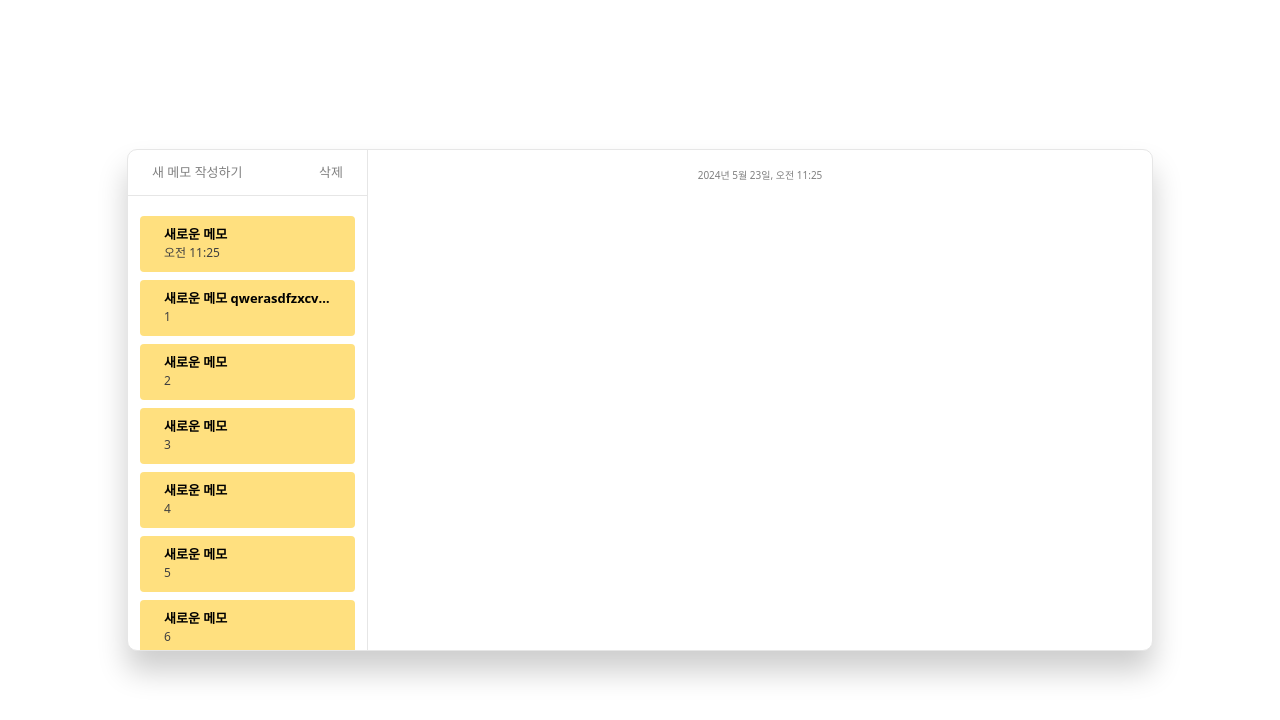
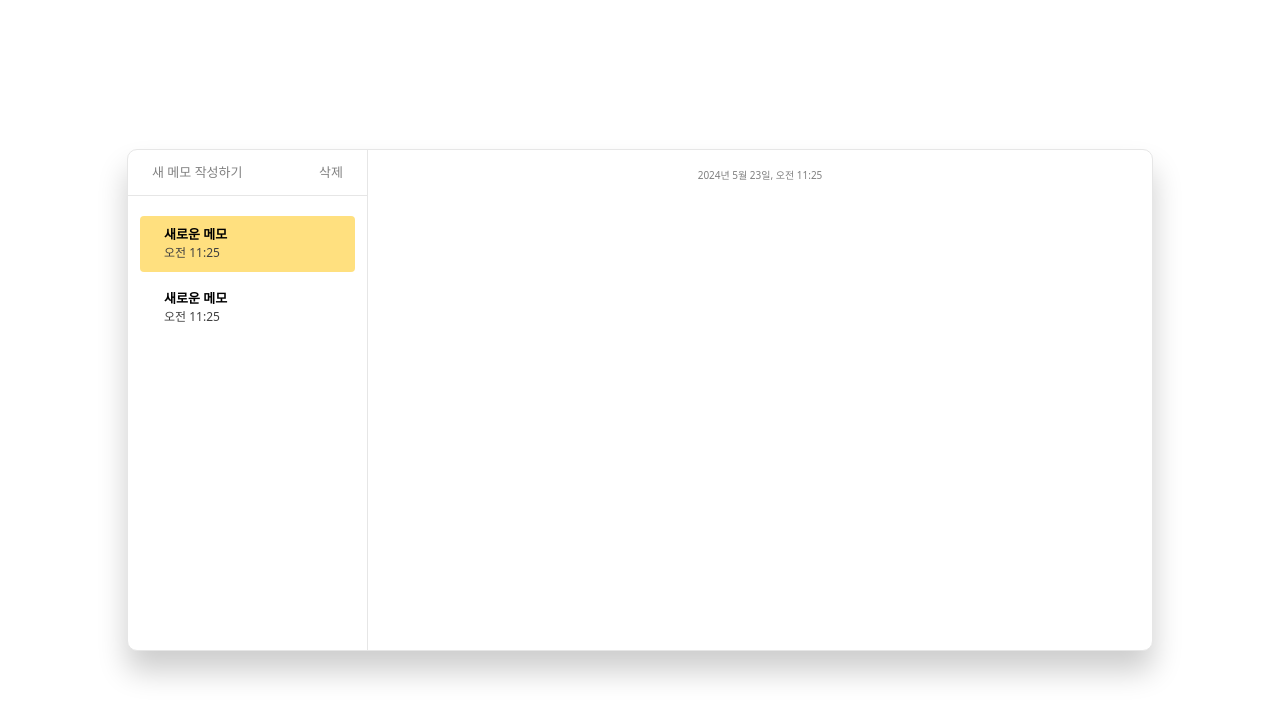
Before and after one commit to hb9901/challenge-class, a React (Vite) app in the folder assignments/04-memo/: page / in a window 1280 px wide. Both pictures are taken after a click on the button "새 메모 작성하기". Shown: the top 720 px of the page. Built offline with nearby package versions, Linux system fonts and the light colour scheme.

Commit message:
memoApp 구현 완료!

```diff
--- a/assignments/04-memo/src/components/InputForm/functions.js
+++ b/assignments/04-memo/src/assets/js/functions.js
@@ -1,4 +1,5 @@
-export function makeDateStr(date) {
+export function makeDateStr() {
+  const date = new Date();
   const hour = changeHour(date.getHours());
   const time = checkHour(date.getHours());
   const dateStr =
@@ -17,7 +18,8 @@ export function makeDateStr(date) {
   return dateStr;
 }
 
-export function makeHourMinStr(date) {
+export function makeHourMinStr() {
+  const date = new Date();
   const hour = changeHour(date.getHours());
   const time = checkHour(date.getHours());
   const timeStr = time + " " + hour + ":" + date.getMinutes();
--- a/assignments/04-memo/src/components/InputForm/InputForm.jsx
+++ b/assignments/04-memo/src/components/InputForm/InputForm.jsx
@@ -1,21 +1,29 @@
-import { useDispatch } from "react-redux";
+import { useDispatch, useSelector } from "react-redux";
 import styled from "styled-components";
+import { makeDateStr, makeHourMinStr } from "../../assets/js/functions";
 import { UPDATE_MEMO } from "../../redux/reducers/memo.reducer";
-import { makeDateStr } from "./functions";
 
 function InputForm() {
   const dispatch = useDispatch();
-  const date = new Date();
-  const dateStr = makeDateStr(date);
+  const content = useSelector((state) => state.memo.content);
+  const date = makeDateStr();
+  const time = makeHourMinStr(date);
 
   const handleChange = ({ target }) => {
-    dispatch({ type: UPDATE_MEMO, payload: { content: target.value } });
+    dispatch({
+      type: UPDATE_MEMO,
+      payload: {
+        title: target.value.length > 0 ? target.value : "새로운 메모",
+        content: target.value.length > 0 ? target.value : "",
+        time,
+      },
+    });
   };
 
   return (
     <Wrapper>
-      <DateTime>{dateStr}</DateTime>
-      <InputMemo onChange={handleChange} />
+      <DateTime>{date}</DateTime>
+      <InputMemo value={content} onChange={handleChange} />
     </Wrapper>
   );
 }
--- a/assignments/04-memo/src/components/LeftAside/Header/Header.jsx
+++ b/assignments/04-memo/src/components/LeftAside/Header/Header.jsx
@@ -1,12 +1,46 @@
+import { useDispatch, useSelector } from "react-redux";
 import styled from "styled-components";
+import { INIT_MEMO } from "../../../redux/reducers/memo.reducer";
+import { ADD_MEMO, DEL_MEMO } from "../../../redux/reducers/memos.reducer";
+import { UPDATE_ID } from "../../../redux/reducers/selectedID.reducer";
 
 function Header() {
-  return(
+  const selectedID = useSelector((state) => state.selectedID);
+  const memo = useSelector((state) => state.memo);
+  const dispatch = useDispatch();
+
+  const handleClickAdd = () => {
+    dispatch({
+      type: ADD_MEMO,
+      payload: {
+        id: crypto.randomUUID(),
+        ...memo,
+      },
+    });
+    dispatch({
+      type: INIT_MEMO,
+    });
+  };
+
+  const handleClickDel = () => {
+    if (selectedID !== "1") {
+      dispatch({
+        type: DEL_MEMO,
+        payload: selectedID,
+      });
+      dispatch({
+        type: UPDATE_ID,
+        payload: "1",
+      })
+    }
+  };
+
+  return (
     <Wrapper>
-      <Btn>새 메모 작성하기</Btn>
-      <Btn>삭제</Btn>
+      <Btn onClick={handleClickAdd}>새 메모 작성하기</Btn>
+      <Btn onClick={handleClickDel}>삭제</Btn>
     </Wrapper>
-  )
+  );
 }
 
 export default Header;
--- a/assignments/04-memo/src/components/LeftAside/LeftAside.jsx
+++ b/assignments/04-memo/src/components/LeftAside/LeftAside.jsx
@@ -21,5 +21,6 @@ const Wrapper = styled.aside`
 
   border-right: 1px solid rgb(230, 230, 230);
 
+  align-content: flex-start;
   overflow-y: auto;
 `;
--- a/assignments/04-memo/src/components/LeftAside/Memos/Memos.jsx
+++ b/assignments/04-memo/src/components/LeftAside/Memos/Memos.jsx
@@ -1,56 +1,74 @@
-import { useSelector } from "react-redux";
+import { useDispatch, useSelector } from "react-redux";
 import styled from "styled-components";
-import { makeHourMinStr } from "./functions";
+import { UPDATE_MEMO } from "../../../redux/reducers/memo.reducer";
+import { UPDATE_MEMOS } from "../../../redux/reducers/memos.reducer";
+import { UPDATE_ID } from "../../../redux/reducers/selectedID.reducer";
 
-const mockData = [
-  {
-    date: "1",
-    title: "새로운 메모 qwerasdfzxcvqweer",
-  },
-  {
-    date: "2",
-    title: "새로운 메모",
-  },
-  {
-    date: "3",
-    title: "새로운 메모",
-  },
-  {
-    date: "4",
-    title: "새로운 메모",
-  },
-  {
-    date: "5",
-    title: "새로운 메모",
-  },
-  {
-    date: "6",
-    title: "새로운 메모",
-  },
-  {
-    date: "7",
-    title: "새로운 메모",
-  },
-];
 function Memos() {
-  const memo = useSelector((state) => state.memo.content)
-  const date = new Date();
-  const timeStr = makeHourMinStr(date);
+  const typingMemo = useSelector((state) => state.memo);
+  const memos = useSelector((state) => state.memos);
+  const selectedID = useSelector((state) => state.selectedID);
+  const dispatch = useDispatch();
+  const START_INDEX = memos.length - 1;
 
-  console.log(memo, timeStr);
+  const handleClick = ({ currentTarget }) => {
+    dispatch({
+      type: UPDATE_MEMO,
+      payload: {
+        title: currentTarget.dataset.title,
+        content: currentTarget.dataset.content,
+        time: currentTarget.dataset.time,
+      },
+    });
+    dispatch({
+      type: UPDATE_MEMOS,
+      payload: {
+        id: selectedID,
+        ...typingMemo,
+      },
+    });
+    dispatch({
+      type: UPDATE_ID,
+      payload: currentTarget.dataset.id,
+    });
+  };
+
   return (
     <MemosList>
-      <Memo>
-        <MemoTitle>{memo}</MemoTitle>
-        <MemoDate>{timeStr}</MemoDate>
+      <Memo
+        data-id={memos[START_INDEX].id}
+        data-title={memos[START_INDEX].title}
+        data-content={memos[START_INDEX].content}
+        data-time={memos[START_INDEX].time}
+        onClick={handleClick}
+        $isSelected={selectedID === memos[START_INDEX].id}
+      >
+        <MemoTitle>
+          {selectedID === memos[START_INDEX].id
+            ? typingMemo.title
+            : memos[START_INDEX].title}
+        </MemoTitle>
+        <MemoDate>{memos[START_INDEX].time}</MemoDate>
       </Memo>
-      {mockData.map((memo) => {
-        return (
-          <Memo key={memo.date}>
-            <MemoTitle>{memo.title}</MemoTitle>
-            <MemoDate>{memo.date}</MemoDate>
-          </Memo>
-        );
+      {memos.map((memo, index) => {
+        if (index !== START_INDEX) {
+          return (
+            <Memo
+              key={memo.id}
+              data-id={memo.id}
+              data-title={memo.title}
+              data-content={memo.content}
+              data-time={memo.time}
+              onClick={handleClick}
+              $isSelected={selectedID === memo.id}
+            >
+              <MemoTitle>
+                {selectedID === memo.id ? typingMemo.title : memo.title}
+              </MemoTitle>
+              <MemoDate>{memo.time}</MemoDate>
+            </Memo>
+          );
+        }
       })}
     </MemosList>
   );
@@ -71,7 +89,7 @@ const MemosList = styled.ul`
 `;
 
 const Memo = styled.li`
-  display:inline-grid;
+  display: inline-grid;
   padding: 12px 24px;
 
   height: 56px;
@@ -84,6 +102,11 @@ const Memo = styled.li`
 
   cursor: pointer;
   box-sizing: border-box;
+
+  ${({ $isSelected }) =>
+    $isSelected
+      ? `background-color: rgb(255, 224, 127);`
+      : `background-color: white`}
 `;
 
 const MemoTitle = styled.h6`
--- a/assignments/04-memo/src/components/LeftAside/Memos/functions.js
+++ /dev/null
@@ -1,23 +0,0 @@
-export function makeHourMinStr(date) {
-  const hour = changeHour(date.getHours());
-  const time = checkHour(date.getHours());
-  const timeStr = time + " " + hour + ":" + date.getMinutes();
-
-  return timeStr;
-}
-
-function changeHour(hour) {
-  if (hour > 12) {
-    return hour - 12;
-  }
-
-  return hour;
-}
-
-function checkHour(hour) {
-  if (hour >= 12) {
-    return "오후";
-  } else {
-    return "오전";
-  }
-}
--- a/assignments/04-memo/src/redux/reducers/memo.reducer.js
+++ b/assignments/04-memo/src/redux/reducers/memo.reducer.js
@@ -1,13 +1,18 @@
+import { makeHourMinStr } from "../../assets/js/functions";
+
 export const UPDATE_MEMO = "memo/UPDATE_MEMO"
+export const INIT_MEMO = "memo/INIT_MEMO";
 
-const initialState= {
-  content: "새로운 메모",
-}
+const initialState = {
+  title: "새로운 메모",
+  content: "",
+  time: makeHourMinStr(),
+};
 
 function memoReducer(prevState = initialState, action){
   switch(action.type){
     case UPDATE_MEMO:
-      return action.payload ? action.payload : prevState
+      return action.payload ? action.payload : initialState;
     default:
       return prevState;
   }
--- a/assignments/04-memo/src/redux/reducers/memos.reducer.js
+++ b/assignments/04-memo/src/redux/reducers/memos.reducer.js
@@ -1,18 +1,29 @@
+import { makeHourMinStr } from "../../assets/js/functions";
+
 export const ADD_MEMO = "memos/ADD_MEMO";
-export const DEL_MEMO = "memos/DEL_MEMO"
+export const DEL_MEMO = "memos/DEL_MEMO";
+export const UPDATE_MEMOS = "memos/UPDATE_MEMOS";
 
-const initialState= [{
-  date:"",
-  title: "새로운 메모",
+const initialState = [
+  {
+    id: "1",
+    title: "새로운 메모",
+    content: "",
+    time: makeHourMinStr(),
+  },
+];
 
-}]
-
-function memosReducer(prevState = initialState, action){
-  switch(action.type){
+function memosReducer(prevState = initialState, action) {
+  switch (action.type) {
     case ADD_MEMO:
-      return [...prevState, action.payload];
+      return [action.payload, ...prevState];
     case DEL_MEMO:
-      return prevState;
+      return prevState.filter((memo) => memo.id !== action.payload);
+    case UPDATE_MEMOS:
+      console.log(action.payload)
+      return prevState.map((memo) =>
+        memo.id === action.payload.id ? action.payload : memo
+      );
     default:
       return prevState;
   }
--- /dev/null
+++ b/assignments/04-memo/src/redux/reducers/selectedID.reducer.js
@@ -0,0 +1,14 @@
+export const UPDATE_ID = "ID/UPDATE_ID";
+
+const initialState = "1";
+
+function selectedID(prevState = initialState, action) {
+  switch (action.type) {
+    case UPDATE_ID:
+      return action.payload ? action.payload: prevState ;
+    default:
+      return prevState;
+  }
+}
+
+export default selectedID;
--- a/assignments/04-memo/src/redux/store.js
+++ b/assignments/04-memo/src/redux/store.js
@@ -1,12 +1,14 @@
 import { configureStore } from "@reduxjs/toolkit";
 import memoReducer from "./reducers/memo.reducer";
 import memosReducer from "./reducers/memos.reducer";
+import selectedID from "./reducers/selectedID.reducer";
 
 const store = configureStore({
   reducer: {
+    selectedID: selectedID,
     memo: memoReducer,
     memos: memosReducer,
-  }
-})
+  },
+});
 
 export default store;
--- /dev/null
+++ b/assignments/package.json
@@ -0,0 +1,5 @@
+{
+  "dependencies": {
+    "uuid": "^9.0.1"
+  }
+}
```
Also changed, not shown: 1 other file (tests, documents, lock files or other folders).
